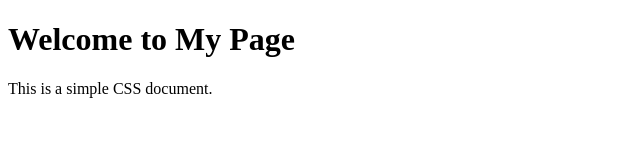
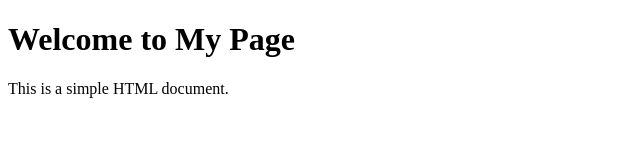
Before and after one commit to hooney-plus/treinamento-hotfix, a plain HTML site: page index.html in a window 1280 px wide. Shown: the full height of the page, 0-640 px from the left. Drawn offline with Linux system fonts and the light colour scheme.

Commit message:
Fix typo in paragraph description in index.html

```diff
--- a/index.html
+++ b/index.html
@@ -7,7 +7,7 @@
 </head>
 <body>
   <h1>Welcome to My Page</h1>
-  <p>This is a simple CSS document.</p>
+  <p>This is a simple HTML document.</p>
   <script>
     console.log("Hello, World!");
   </script>
```
